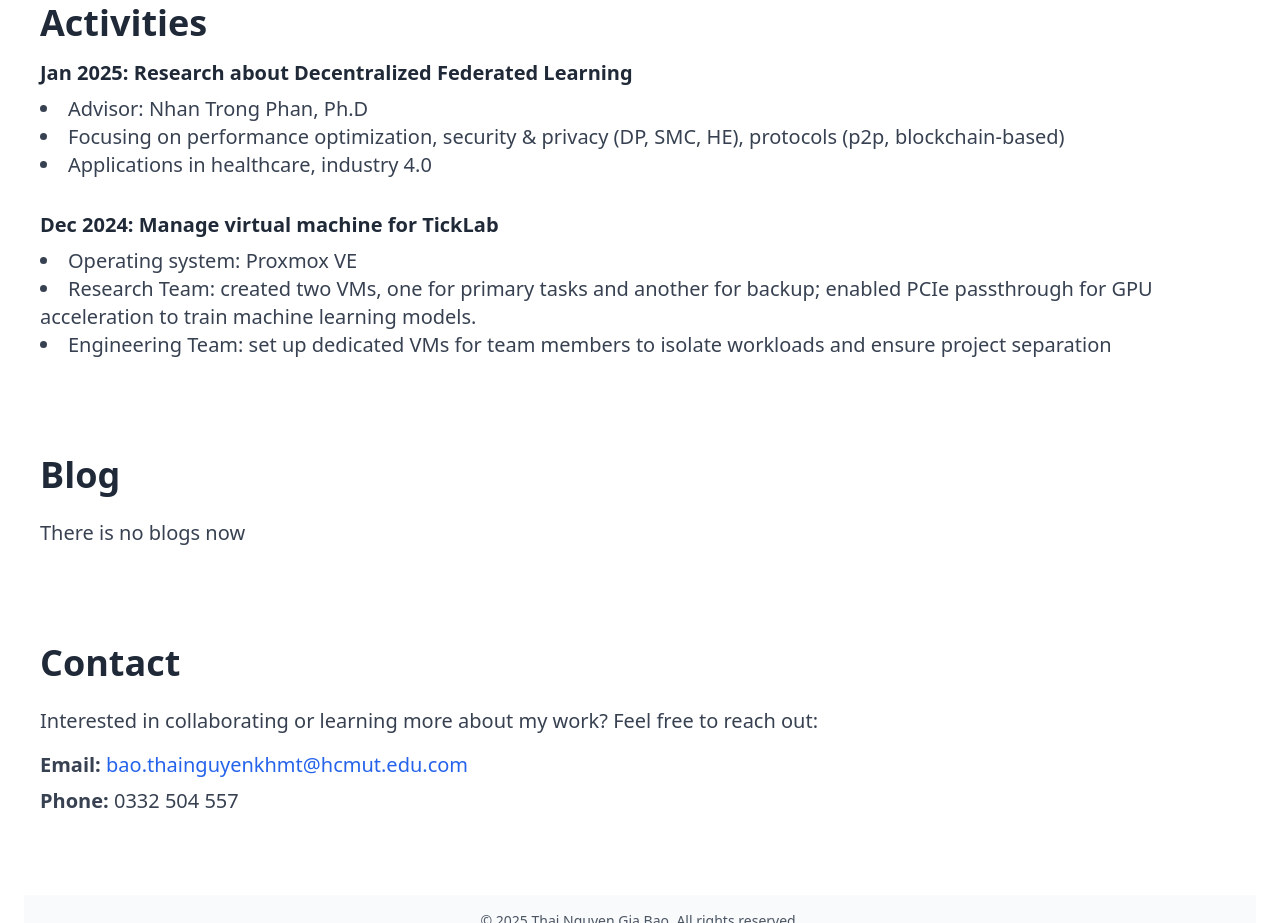
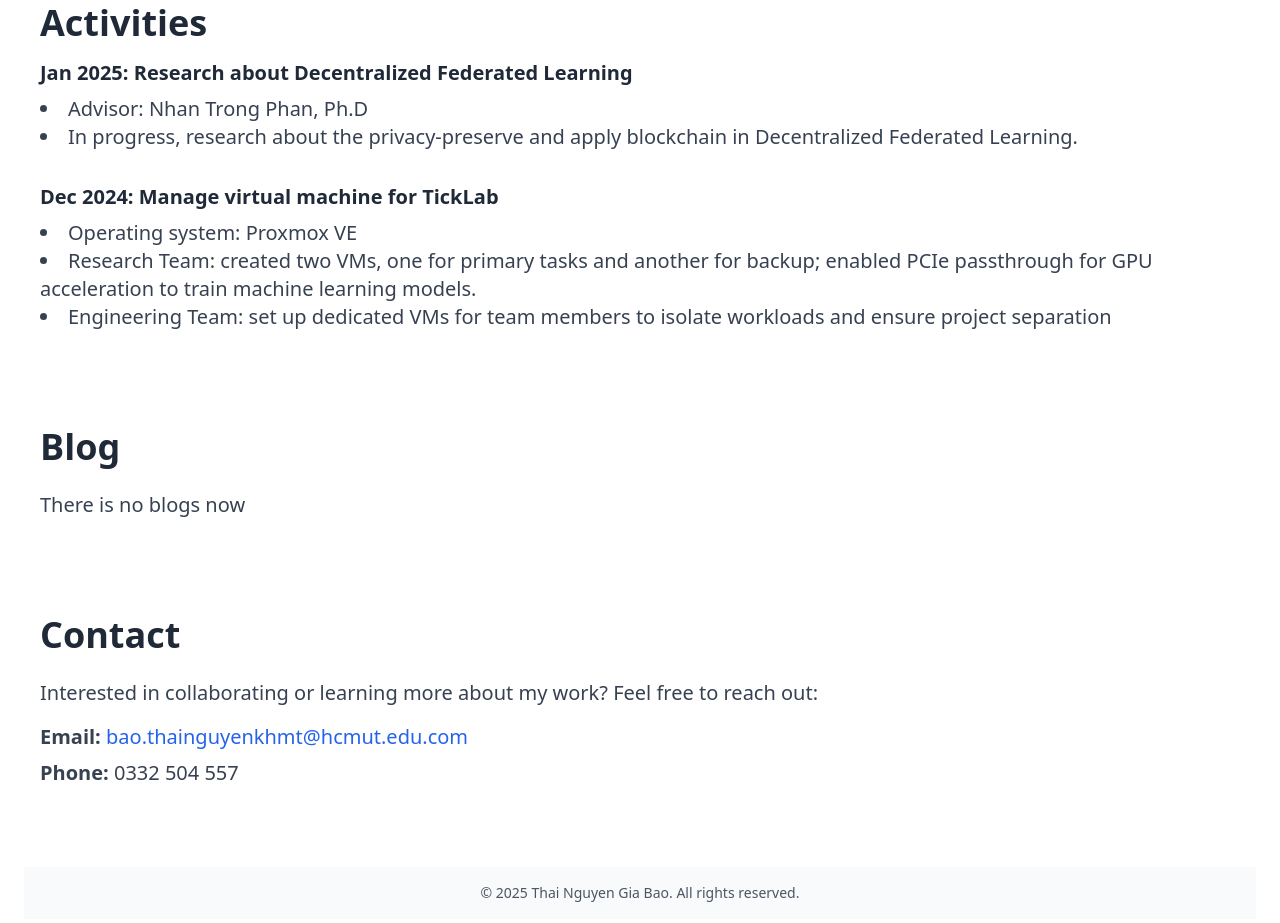
Before and after one commit to ThaiNguyenGiaBao/personalProfile, a plain HTML site: page index.html in a window 1280 px wide. Shown: the part 3517-4440 px from the top of the page. Drawn offline with nearby package versions, Linux system fonts and the light colour scheme.

Commit message:
Update research focus to emphasize privacy-preserving blockchain applications in Decentralized Federated Learning

```diff
--- a/index.html
+++ b/index.html
@@ -284,9 +284,7 @@
                 </h3>
                 <ul class="list-disc list-inside mt-2 text-gray-700">
                     <li>Advisor: Nhan Trong Phan, Ph.D</li>
-                    <li>Focusing on performance optimization, security & privacy (DP, SMC, HE), protocols (p2p,
-                        blockchain-based)</li>
-                    <li>Applications in healthcare, industry 4.0</li>
+                    <li>In progress, research about the privacy-preserve and apply blockchain in Decentralized Federated Learning.</li>
                 </ul>
             </div>
             <!-- Activity 2 -->
```
